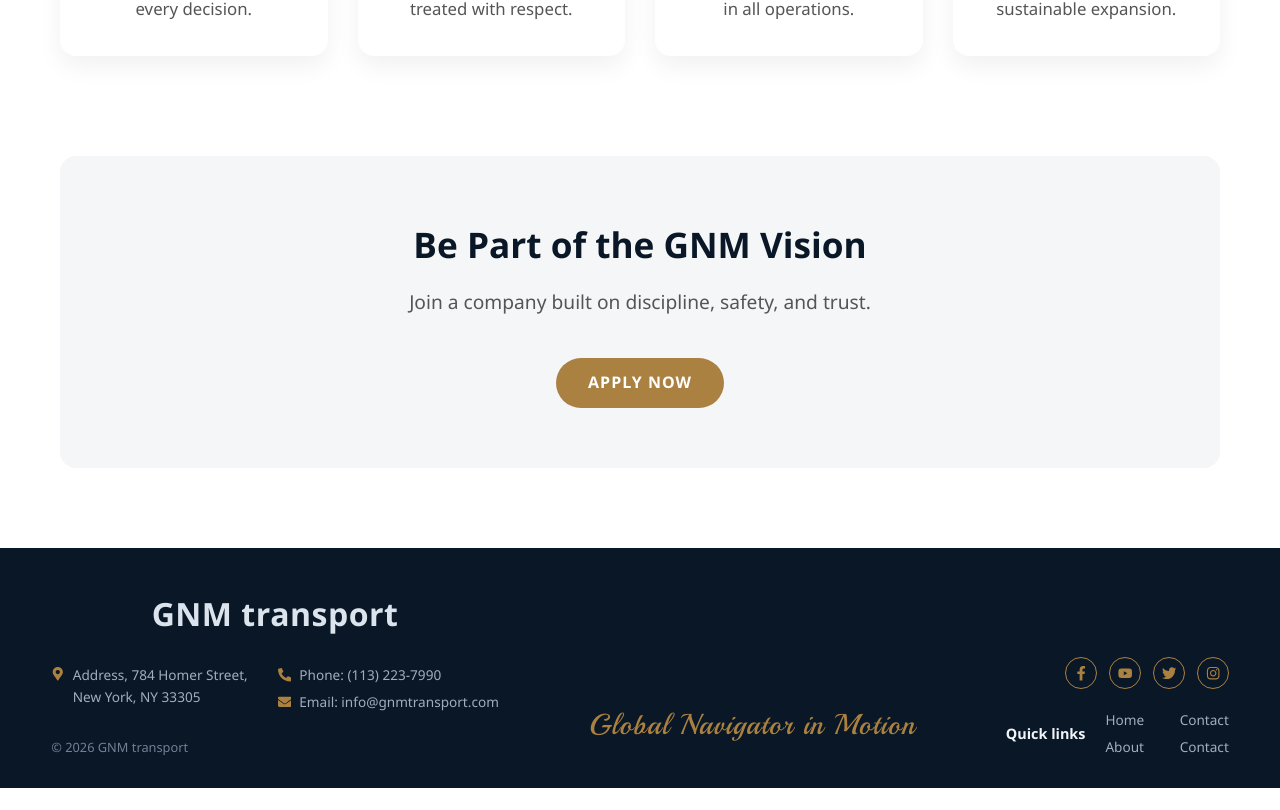
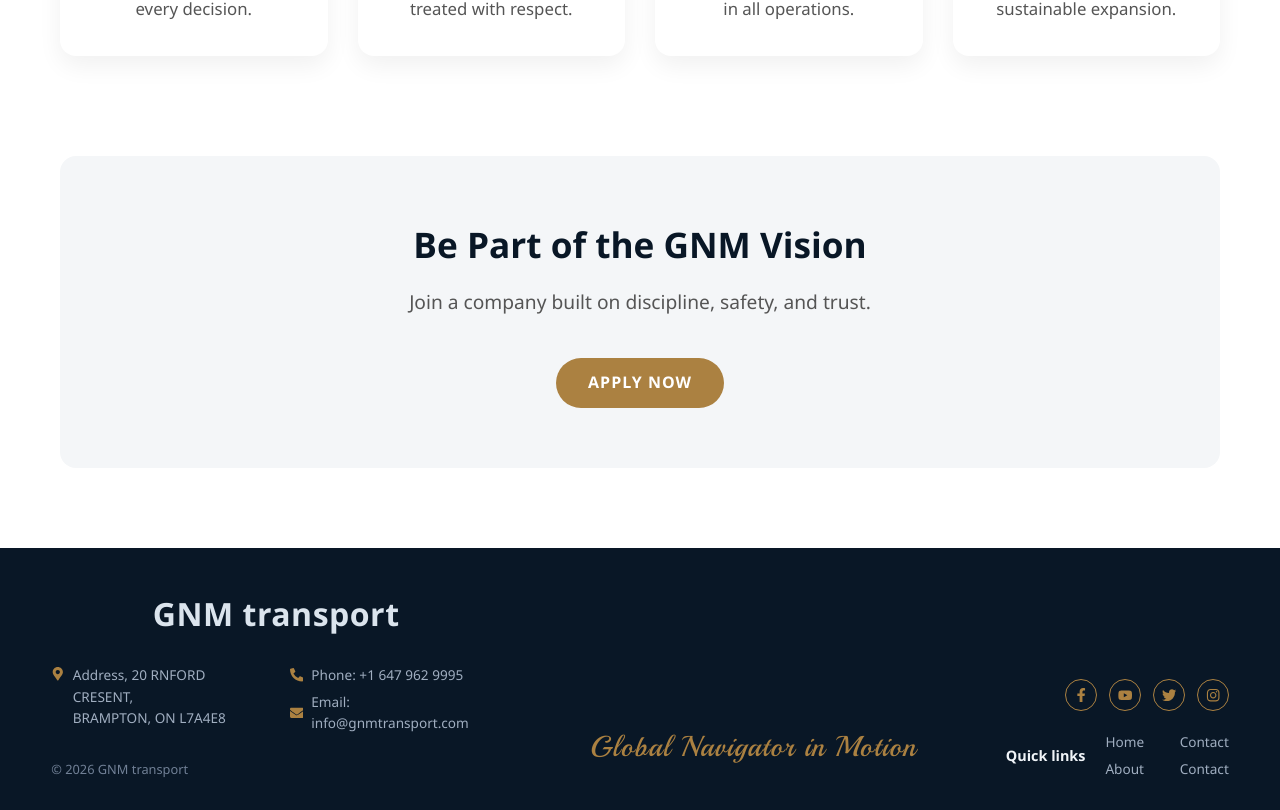
Before and after one commit to MrVenom786/gnm-web-frontend, a React (Create React App) app: page /company/founder in a window 1280 px wide. Shown: the part 2683-3493 px from the top of the page. Before the commit the page ends 3471 px from the top, so only its background shows below. Built offline with nearby package versions, Linux system fonts and the light colour scheme.

Commit message:
Update Footer.js

```diff
--- a/src/components/Footer.js
+++ b/src/components/Footer.js
@@ -47,15 +47,15 @@ const Footer = () => {
             <div className="info-block address-block">
               <FaMapMarkerAlt className="info-icon" />
               <p>
-                Address, 784 Homer Street,<br />
-                New York, NY 33305
+                Address, 20 RNFORD CRESENT,<br />
+                BRAMPTON, ON L7A4E8
               </p>
             </div>
 
             {/* Phone & Email */}
             <div className="info-block contact-block">
               <p>
-                <FaPhoneAlt className="info-icon" /> Phone: (113) 223-7990
+                <FaPhoneAlt className="info-icon" /> Phone: +1 647 962 9995
               </p>
               <p>
                 <FaEnvelope className="info-icon" /> Email: info@gnmtransport.com
```
